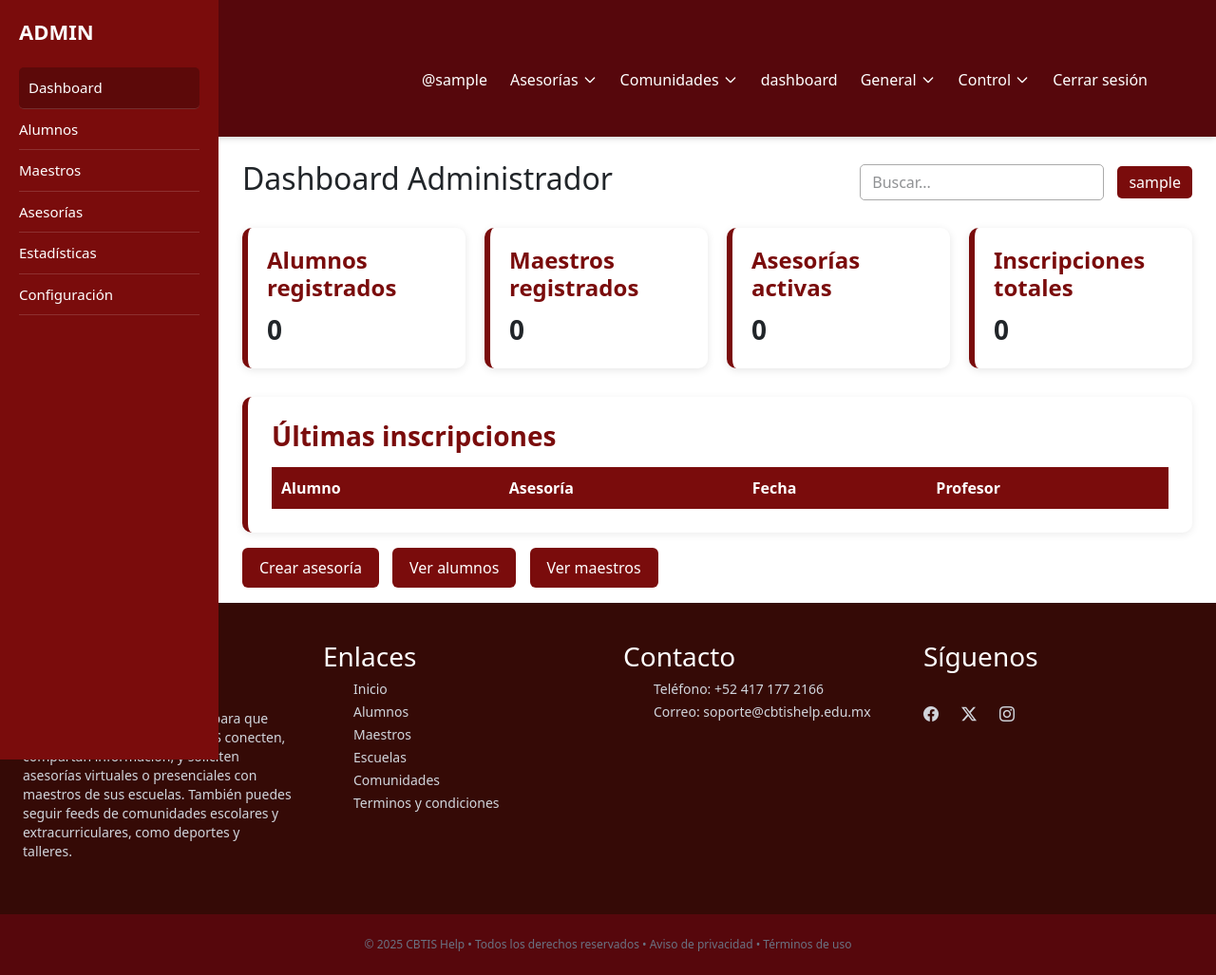
After one commit to henryydata/CBTIS-HELP, a Django app: page /dashboard/ in a window 1280 px wide. The commit adds this page. Shown: the whole page at 95% size. Run offline with Django 5.2, Linux system fonts and the light colour scheme; the visitor is signed in with stand-in values (Sample User, id 1); data that the repository does not hold is empty; parts of the project's set-up code (start-up, migrations or seed data) failed here and were passed over; some libraries are stand-ins or nearby versions.

Commit message:
Creacion del dashboard admin y su respectiva pagina con configuraciones de vista, url y estilo e implementacion del link en el navbar base

```diff
--- a/cbtis/urls.py
+++ b/cbtis/urls.py
@@ -28,6 +28,7 @@ def home(request):
 urlpatterns = [
     path('admin/', admin.site.urls),
     path('', views.index, name='index'),
+    path('dashboard/', views.dashboard, name='dashboard'),
     path('accounts/', include('django.contrib.auth.urls')),
     path('alumnos/', include('alumnos.urls')),
     path('escuelas/', include('escuelas.urls')),
--- a/cbtis/views.py
+++ b/cbtis/views.py
@@ -1,6 +1,10 @@
 from django.shortcuts import render
 from comunidades.models import Comunidad
 from escuelas.models import Escuela
+from alumnos.models import Alumno
+from maestros.models import Maestro
+from asesorias.models import Asesoria, InscripcionAsesoria
+
 
 def index(request):
     bienvenido = request.session.pop('bienvenido', None)
@@ -12,3 +16,20 @@ def index(request):
         'bienvenido':bienvenido
     }
     return render(request, 'index.html', data)
+
+def dashboard(request):
+    alumnos=Alumno.objects.count()
+    maestros=Maestro.objects.count()
+    asesorias_activas=InscripcionAsesoria.objects.filter(estado=True).count
+    inscripciones=InscripcionAsesoria.objects.count()
+    ultimas_inscripciones=Asesoria.objects.order_by('-fecha')[:10]
+
+    data = {
+    "total_alumnos": alumnos,
+    "total_maestros": maestros,
+    "total_asesorias_activas": asesorias_activas,
+    "total_inscripciones": inscripciones,
+    "ultimas_inscripciones": ultimas_inscripciones,
+}
+
+    return render(request, 'admin/dashboard.html', data)
--- /dev/null
+++ b/static/css/admin.css
@@ -0,0 +1,129 @@
+.admin-container {
+    display: flex;
+    width: 100%;
+}
+
+/* ===== SIDEBAR ===== */
+.admin-sidebar {
+    width: 230px;
+    background: #7a0c0c; /* rojo oscuro institucional */
+    color: white;
+    height: 100vh;
+    padding: 20px;
+    position: fixed;
+    top: 0;
+    left: 0;
+}
+
+.sidebar-title {
+    font-size: 22px;
+    font-weight: bold;
+    margin-bottom: 25px;
+}
+
+.sidebar-link {
+    display: block;
+    color: white;
+    padding: 10px 0;
+    font-size: 15px;
+    text-decoration: none;
+    border-bottom: 1px solid rgba(255,255,255,0.15);
+}
+
+.sidebar-link:hover,
+.sidebar-link.active {
+    background: #5c0909;
+    padding-left: 10px;
+    border-radius: 5px;
+}
+
+/* ===== CONTENIDO PRINCIPAL ===== */
+.admin-main {
+    margin-left: 230px;
+    padding: 25px;
+    width: calc(100% - 230px);
+}
+
+.admin-header {
+    display: flex;
+    justify-content: space-between;
+    align-items: center;
+    margin-bottom: 25px;
+}
+
+.admin-search {
+    padding: 6px 12px;
+    border-radius: 5px;
+    border: 1px solid #aaa;
+    margin-right: 10px;
+}
+
+.admin-user {
+    background: #7a0c0c;
+    color: white;
+    padding: 6px 12px;
+    border-radius: 5px;
+}
+
+/* ===== TARJETAS ===== */
+.stats-grid {
+    display: grid;
+    grid-template-columns: repeat(auto-fit, minmax(220px, 1fr));
+    gap: 20px;
+    margin-bottom: 30px;
+}
+
+.stat-card {
+    background: white;
+    padding: 20px;
+    border-left: 6px solid #7a0c0c;
+    border-radius: 10px;
+    box-shadow: 0 2px 8px rgba(0,0,0,0.1);
+}
+
+.stat-card h4 {
+    color: #7a0c0c;
+    font-weight: bold;
+}
+
+.stat-card p {
+    font-size: 28px;
+    font-weight: bold;
+    margin: 0;
+}
+
+/* ===== TABLA ===== */
+.admin-table {
+    width: 100%;
+    margin-top: 15px;
+    border-collapse: collapse;
+}
+
+.admin-table th {
+    background: #7a0c0c;
+    color: white;
+    padding: 10px;
+}
+
+.admin-table td {
+    padding: 10px;
+    border-bottom: 1px solid #ddd;
+}
+
+/* ===== ACCESOS RÁPIDOS ===== */
+.quick-actions {
+    margin-top: 25px;
+}
+
+.quick-btn {
+    background: #7a0c0c;
+    color: white;
+    padding: 10px 18px;
+    border-radius: 6px;
+    text-decoration: none;
+    margin-right: 10px;
+}
+
+.quick-btn:hover {
+    background: #5c0909;
+}
--- /dev/null
+++ b/templates/admin/dashboard.html
@@ -0,0 +1,72 @@
+{% extends "base.html" %}
+{% block content %}
+{% load static %}
+<link rel="stylesheet" href="{% static 'css/admin.css' %}">
+<div class="admin-container">
+    <aside class="admin-sidebar">
+        <h3 class="sidebar-title">ADMIN</h3>
+        <a href="{% url 'dashboard' %}" class="sidebar-link active">Dashboard</a>
+        <a href="#" class="sidebar-link">Alumnos</a>
+        <a href="#" class="sidebar-link">Maestros</a>
+        <a href="#" class="sidebar-link">Asesorías</a>
+        <a href="#" class="sidebar-link">Estadísticas</a>
+        <a href="#" class="sidebar-link">Configuración</a>
+    </aside>
+    <main class="admin-main">
+        <div class="admin-header">
+            <h2>Dashboard Administrador</h2>
+            <div class="header-right">
+                <input type="text" placeholder="Buscar..." class="admin-search">
+                <span class="admin-user">{{ request.user.username }}</span>
+            </div>
+        </div>
+        <div class="stats-grid">
+            <div class="stat-card">
+                <h4>Alumnos registrados</h4>
+                <p>{{ total_alumnos }}</p>
+            </div>
+            <div class="stat-card">
+                <h4>Maestros registrados</h4>
+                <p>{{ total_maestros }}</p>
+            </div>
+            <div class="stat-card">
+                <h4>Asesorías activas</h4>
+                <p>{{ total_asesorias_activas }}</p>
+            </div>
+            <div class="stat-card">
+                <h4>Inscripciones totales</h4>
+                <p>{{ total_inscripciones }}</p>
+            </div>
+
+        </div>
+        <div class="info-card">
+            <h3>Últimas inscripciones</h3>
+            <table class="admin-table">
+                <thead>
+                    <tr>
+                        <th>Alumno</th>
+                        <th>Asesoría</th>
+                        <th>Fecha</th>
+                        <th>Profesor</th>
+                    </tr>
+                </thead>
+                <tbody>
+                    {% for i in ultimas_inscripciones %}
+                    <tr>
+                        <td>{{ i.asesoria.alumno.nombre }}</td>
+                        <td>{{ i.asesoria.nombre }}</td>
+                        <td>{{ i.fecha|date:"d/m/Y" }}</td>
+                        <td>{{ i.asesoria.profesor }}</td>
+                    </tr>
+                    {% endfor %}
+                </tbody>
+            </table>
+        </div>
+        <div class="quick-actions">
+            <a href="{% url 'agregar_asesoria' %}" class="quick-btn">Crear asesoría</a>
+            <a href="{% url 'listar_alumno' %}" class="quick-btn">Ver alumnos</a>
+            <a href="{% url 'listar_maestro' %}" class="quick-btn">Ver maestros</a>
+        </div>
+    </main>
+</div>
+{% endblock %}
--- a/templates/base.html
+++ b/templates/base.html
@@ -63,7 +63,9 @@
         </div>
 
         {% if user.is_superuser %}
-        <!-- Dropdown Admin -->
+        <a href="{% url 'dashboard' %}" class="block py-2 text-white hover:text-yellow-300 transition-colors">
+            dashboard
+        </a>
         <div class="relative">
             <button onclick="toggleDropdown('general-menu')" class="flex justify-center md:justify-start items-center w-full py-2 text-white hover:text-yellow-300 focus:outline-none">
             General
```
